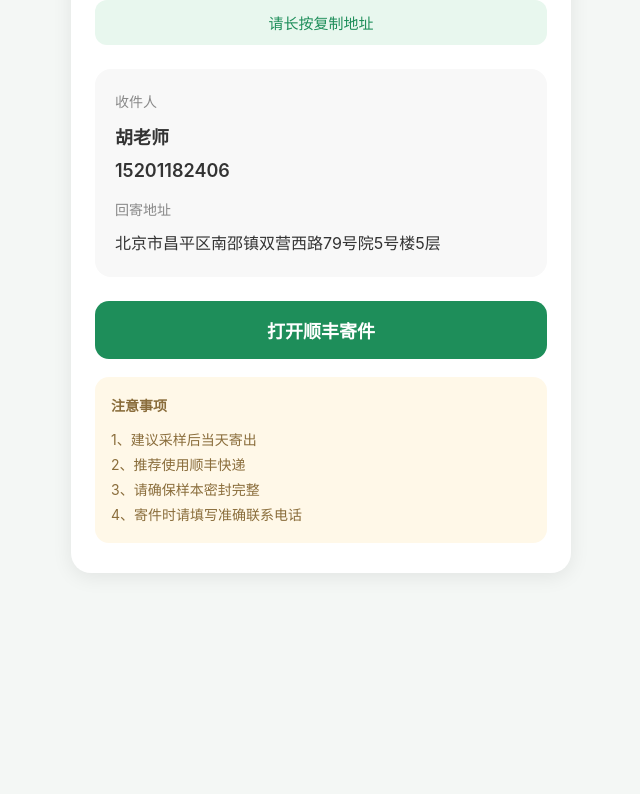
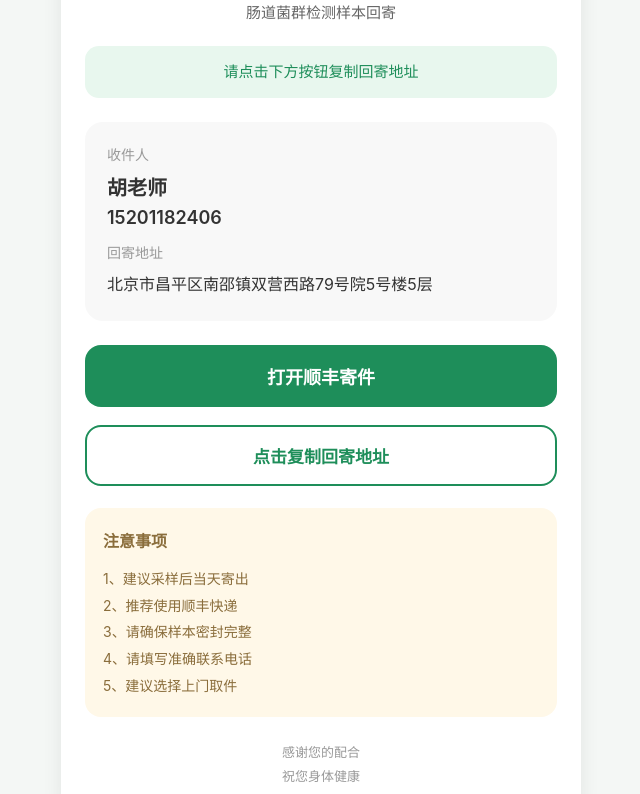
Before and after one commit to jiangyue-best/sample-return, a plain HTML site: page index.html in a window 1280 px wide. Shown: the part 143-937 px from the top of the page, without its empty margins (319-959 px from the left). Before the commit the page ends 800 px from the top, so only its background shows below. Drawn offline with Linux system fonts and the light colour scheme.

Commit message:
Update index.html

```diff
--- a/index.html
+++ b/index.html
@@ -6,6 +6,7 @@
 <title>样本回寄</title>
 
 <style>
+
 *{
     margin:0;
     padding:0;
@@ -20,17 +21,17 @@
 }
 
 .container{
-        max-width:500px;
+    max-width:520px;
     margin:0 auto;
     background:#fff;
-        border-radius:20px;
-        padding:30px 24px;
+    border-radius:24px;
+    padding:32px 24px;
     box-shadow:0 4px 20px rgba(0,0,0,0.08);
 }
 
 .logo{
     text-align:center;
-        margin-bottom:24px;
+    margin-bottom:20px;
 }
 
 .logo img{
@@ -41,80 +42,116 @@
 
 .title{
     text-align:center;
-        font-size:26px;
+    font-size:28px;
     font-weight:700;
     color:#1E8E5A;
     margin-bottom:12px;
 }
 
+.sub-title{
+    text-align:center;
+    font-size:15px;
+    color:#666;
+    margin-bottom:24px;
+}
+
 .copy-tip{
-        text-align:center;
     background:#E8F7EE;
     color:#1E8E5A;
-        padding:12px;
-        border-radius:12px;
+    padding:14px;
+    border-radius:14px;
+    text-align:center;
     font-size:15px;
     margin-bottom:24px;
+    line-height:1.6;
 }
 
 .address-box{
     background:#f8f8f8;
-        border-radius:16px;
-        padding:20px;
-        line-height:1.8;
+    border-radius:18px;
+    padding:22px;
     margin-bottom:24px;
 }
 
 .label{
+    color:#999;
     font-size:14px;
-        color:#888;
     margin-bottom:8px;
 }
 
 .name{
-        font-size:18px;
+    font-size:20px;
     font-weight:600;
+    margin-bottom:6px;
 }
 
 .phone{
     font-size:18px;
     font-weight:600;
-        margin-bottom:10px;
+    margin-bottom:14px;
 }
 
 .address{
+    line-height:1.8;
     font-size:16px;
-        line-height:1.7;
 }
 
 .btn{
-        display:block;
     width:100%;
-        text-align:center;
+    border:none;
     background:#1E8E5A;
     color:#fff;
-        text-decoration:none;
-        padding:16px;
-        border-radius:14px;
     font-size:18px;
     font-weight:600;
+    padding:18px;
+    border-radius:16px;
+    cursor:pointer;
     margin-bottom:18px;
+}
+
+.btn:active{
+    opacity:0.9;
+}
+
+.copy-btn{
+    width:100%;
+    border:none;
+    background:#ffffff;
+    color:#1E8E5A;
+    font-size:17px;
+    font-weight:600;
+    padding:16px;
+    border-radius:16px;
+    cursor:pointer;
+    margin-bottom:22px;
+    border:2px solid #1E8E5A;
 }
 
 .tips{
     background:#FFF8E8;
-        border-radius:14px;
-        padding:16px;
+    border-radius:16px;
+    padding:18px;
+    line-height:1.9;
+    color:#8A6D3B;
     font-size:14px;
-        line-height:1.8;
-        color:#8A6D3B;
 }
 
 .tips-title{
+    font-size:16px;
     font-weight:700;
-        margin-bottom:8px;
+    margin-bottom:10px;
 }
+
+.footer{
+    text-align:center;
+    margin-top:24px;
+    font-size:13px;
+    color:#999;
+    line-height:1.8;
+}
+
 </style>
+
 </head>
 
 <body>
@@ -123,8 +160,11 @@
 
     <!-- LOGO -->
     <div class="logo">
-        <!-- 替换成你的LOGO -->
+
+        <!-- 替换成你的logo -->
+        <!-- 没有logo可删除整行 -->
         <img src="logo.png" alt="LOGO">
+
     </div>
 
     <!-- 标题 -->
@@ -132,32 +172,50 @@
         样本回寄
     </div>
 
+    <div class="sub-title">
+        肠道菌群检测样本回寄
+    </div>
+
     <!-- 自动复制提示 -->
     <div class="copy-tip" id="copyTip">
-        回寄地址已自动复制
+        回寄地址已自动复制<br>
+        可直接粘贴到顺丰寄件
     </div>
 
     <!-- 地址 -->
     <div class="address-box">
 
-        <div class="label">收件人</div>
-        <div class="name">胡老师</div>
+        <div class="label">
+            收件人
+        </div>
 
-        <div class="phone">15201182406</div>
+        <div class="name">
+            胡老师
+        </div>
 
-        <div class="label">回寄地址</div>
+        <div class="phone">
+            15201182406
+        </div>
+
+        <div class="label">
+            回寄地址
+        </div>
+
         <div class="address">
             北京市昌平区南邵镇双营西路79号院5号楼5层
         </div>
 
     </div>
 
-    <!-- 顺丰按钮 -->
-    <a class="btn"
-       href="https://m.sf-express.com"
-       target="_blank">
+    <!-- 打开顺丰 -->
+    <button class="btn" onclick="openSF()">
         打开顺丰寄件
-    </a>
+    </button>
+
+    <!-- 手动复制 -->
+    <button class="copy-btn" onclick="copyAddress()">
+        点击复制回寄地址
+    </button>
 
     <!-- 注意事项 -->
     <div class="tips">
@@ -169,35 +227,92 @@
         1、建议采样后当天寄出<br>
         2、推荐使用顺丰快递<br>
         3、请确保样本密封完整<br>
-        4、寄件时请填写准确联系电话
+        4、请填写准确联系电话<br>
+        5、建议选择上门取件
 
+    </div>
+
+    <div class="footer">
+        感谢您的配合<br>
+        祝您身体健康
     </div>
 
 </div>
 
 <script>
 
-const text = `
+// 回寄地址
+const addressText = `
 胡老师
 15201182406
 北京市昌平区南邵镇双营西路79号院5号楼5层
 `;
 
+
+// 页面打开自动复制地址
+window.onload = function(){
+
+    navigator.clipboard.writeText(addressText)
+    .then(() => {
+
+        document.getElementById("copyTip").innerHTML =
+        "回寄地址已自动复制<br>可直接粘贴到顺丰寄件";
+
+    })
+    .catch(() => {
+
+        document.getElementById("copyTip").innerHTML =
+        "请点击下方按钮复制回寄地址";
+
+    });
+
+};
+
+
+// 手动复制地址
 function copyAddress(){
 
-    navigator.clipboard.writeText(text)
+    navigator.clipboard.writeText(addressText)
     .then(() => {
-        document.getElementById('copyTip').innerText =
-            '回寄地址已自动复制，可直接粘贴';
+
+        alert("回寄地址已复制");
+
     })
     .catch(() => {
-        document.getElementById('copyTip').innerText =
-            '请长按复制地址';
+
+        prompt("请手动复制以下地址：", addressText);
+
     });
 
 }
 
-copyAddress();
+
+// 打开顺丰
+function openSF(){
+
+    const sfCode = '#小程序://顺丰速运+/Pr5Tq49JcD8USqF';
+
+    navigator.clipboard.writeText(sfCode)
+    .then(() => {
+
+        alert(
+`顺丰寄件入口已复制
+
+请返回微信聊天界面
+微信会自动识别并弹出顺丰小程序`
+        );
+
+    })
+    .catch(() => {
+
+        prompt(
+'请手动复制以下内容到微信打开：',
+sfCode
+        );
+
+    });
+
+}
 
 </script>
 
```
Lines whose indentation alone changed are shown as unchanged.
